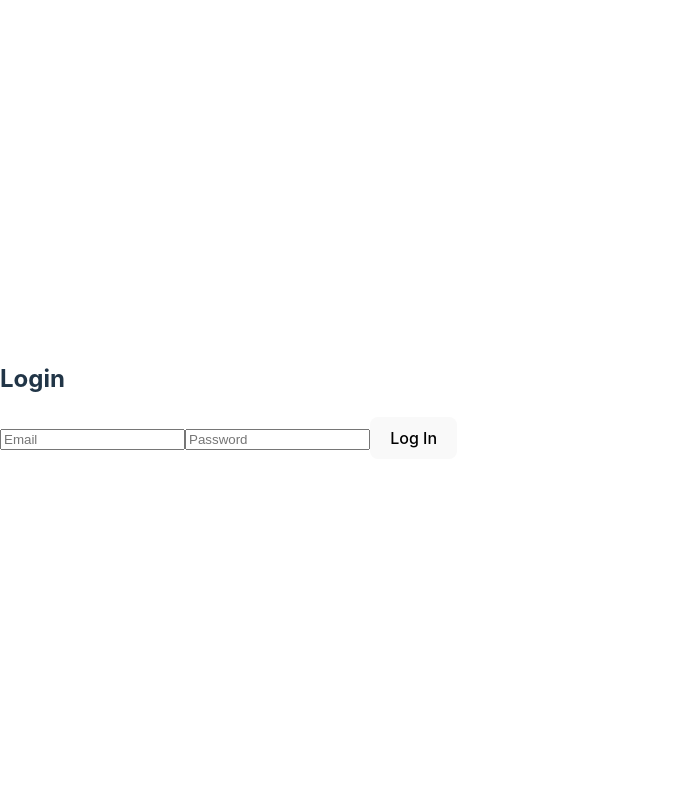
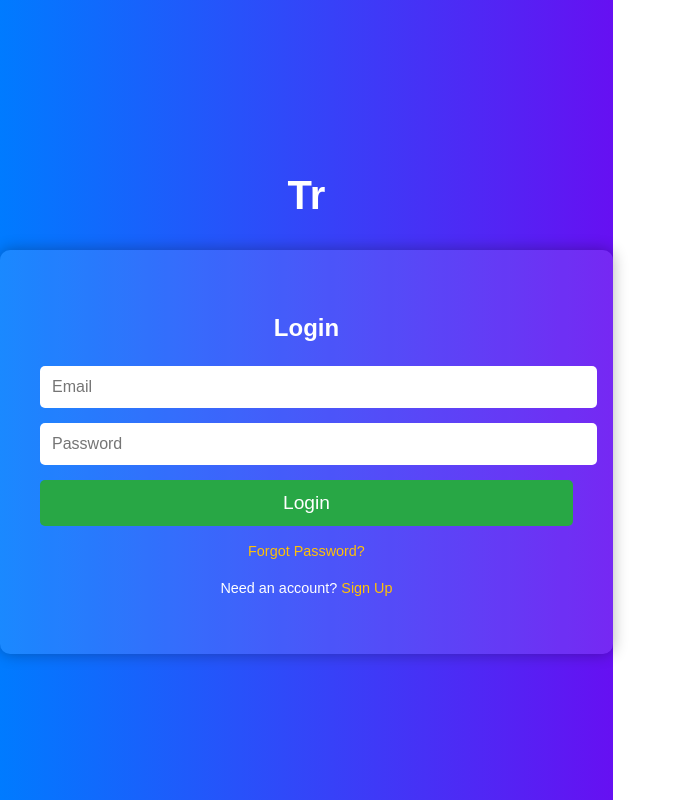
Before and after one commit to hari9-9/ImpactLink, a React (Vite) app in the folder Frontend/impacturl/: page /login in a window 1280 px wide. Shown: the whole page, without its empty margins (0-683 px from the left). Built offline with nearby package versions, Linux system fonts and the light colour scheme; no server answers.

Commit message:
updated login page

```diff
--- /dev/null
+++ b/Frontend/impacturl/src/components/Login.css
@@ -0,0 +1,68 @@
+.login-container {
+    display: flex;
+    flex-direction: column;
+    align-items: center;
+    justify-content: center;
+    height: 100vh;
+    background: linear-gradient(to right, #007bff, #6610f2);
+    font-family: 'Arial', sans-serif;
+    color: white;
+  }
+
+  .login-animated-text h1 {
+    font-size: 2.5rem;
+    font-weight: bold;
+    text-align: center;
+    min-height: 50px;
+  }
+
+  .login-form {
+    background: rgba(255, 255, 255, 0.1);
+    padding: 40px;
+    border-radius: 10px;
+    box-shadow: 0 0 15px rgba(0, 0, 0, 0.3);
+    text-align: center;
+  }
+
+  .login-form h2 {
+    margin-bottom: 20px;
+  }
+
+  .login-input {
+    width: 100%;
+    padding: 12px;
+    margin-bottom: 15px;
+    border: none;
+    border-radius: 5px;
+    font-size: 1rem;
+  }
+
+  .login-button {
+    width: 100%;
+    padding: 12px;
+    border: none;
+    border-radius: 5px;
+    background-color: #28a745;
+    color: white;
+    font-size: 1.2rem;
+    cursor: pointer;
+  }
+
+  .login-button:hover {
+    background-color: #218838;
+  }
+
+  .forgot-password,
+  .register-link {
+    margin-top: 15px;
+    font-size: 0.9rem;
+  }
+
+  .forgot-password a, .register-link a {
+    color: #ffc107;
+    text-decoration: none;
+  }
+
+  .forgot-password a:hover, .register-link a:hover {
+    text-decoration: underline;
+  }
--- a/Frontend/impacturl/src/components/Login.tsx
+++ b/Frontend/impacturl/src/components/Login.tsx
@@ -1,22 +1,20 @@
-import { useState } from 'react';
+import { useState, useEffect } from 'react';
 import { useNavigate } from 'react-router-dom';
 import { login } from '../services/authService';
+import './Login.css'; // Add CSS for styling
 
 const Login = ({ setIsAuthenticated }: { setIsAuthenticated: (auth: boolean) => void }) => {
   const [email, setEmail] = useState('');
   const [password, setPassword] = useState('');
   const navigate = useNavigate();
+  const typingTexts = ["Shorten Your URLs.", "Track Your Links.", "Grow Your Influence."];
 
   const handleLogin = async () => {
     try {
       const response = await login(email, password);
-
-      // Store tokens in localStorage and update authentication state
       localStorage.setItem('accessToken', response.access);
       localStorage.setItem('refreshToken', response.refresh);
       setIsAuthenticated(true);
-
-      // Redirect to home page after successful login
       navigate('/home');
     } catch (error) {
       console.error('Login error:', error.response ? error.response.data : error.message);
@@ -24,12 +22,57 @@ const Login = ({ setIsAuthenticated }: { setIsAuthenticated: (auth: boolean) =>
     }
   };
 
+  // Typing animation logic
+  const [currentText, setCurrentText] = useState('');
+  const [index, setIndex] = useState(0);
+  const [subIndex, setSubIndex] = useState(0);
+  const [isDeleting, setIsDeleting] = useState(false);
+
+  useEffect(() => {
+    if (subIndex === typingTexts[index].length + 1 && !isDeleting) {
+      setIsDeleting(true);
+      setTimeout(() => {}, 1000);
+    } else if (subIndex === 0 && isDeleting) {
+      setIsDeleting(false);
+      setIndex((prev) => (prev + 1) % typingTexts.length);
+    }
+
+    const timeout = setTimeout(() => {
+      setSubIndex((prev) => (isDeleting ? prev - 1 : prev + 1));
+    }, isDeleting ? 50 : 100);
+
+    return () => clearTimeout(timeout);
+  }, [subIndex, index, isDeleting]);
+
+  useEffect(() => {
+    setCurrentText(typingTexts[index].substring(0, subIndex));
+  }, [subIndex, index]);
+
   return (
-    <div>
-      <h2>Login</h2>
-      <input type="email" placeholder="Email" onChange={(e) => setEmail(e.target.value)} />
-      <input type="password" placeholder="Password" onChange={(e) => setPassword(e.target.value)} />
-      <button onClick={handleLogin}>Log In</button>
+    <div className="login-container">
+      <div className="login-animated-text">
+        <h1>{currentText}</h1>
+      </div>
+      <div className="login-form">
+        <h2>Login</h2>
+        <input
+          type="email"
+          placeholder="Email"
+          value={email}
+          onChange={(e) => setEmail(e.target.value)}
+          className="login-input"
+        />
+        <input
+          type="password"
+          placeholder="Password"
+          value={password}
+          onChange={(e) => setPassword(e.target.value)}
+          className="login-input"
+        />
+        <button onClick={handleLogin} className="login-button">Login</button>
+        <p className="forgot-password"><a href="/forgot-password">Forgot Password?</a></p>
+        <p className="register-link">Need an account? <a href="/register">Sign Up</a></p>
+      </div>
     </div>
   );
 };
```
